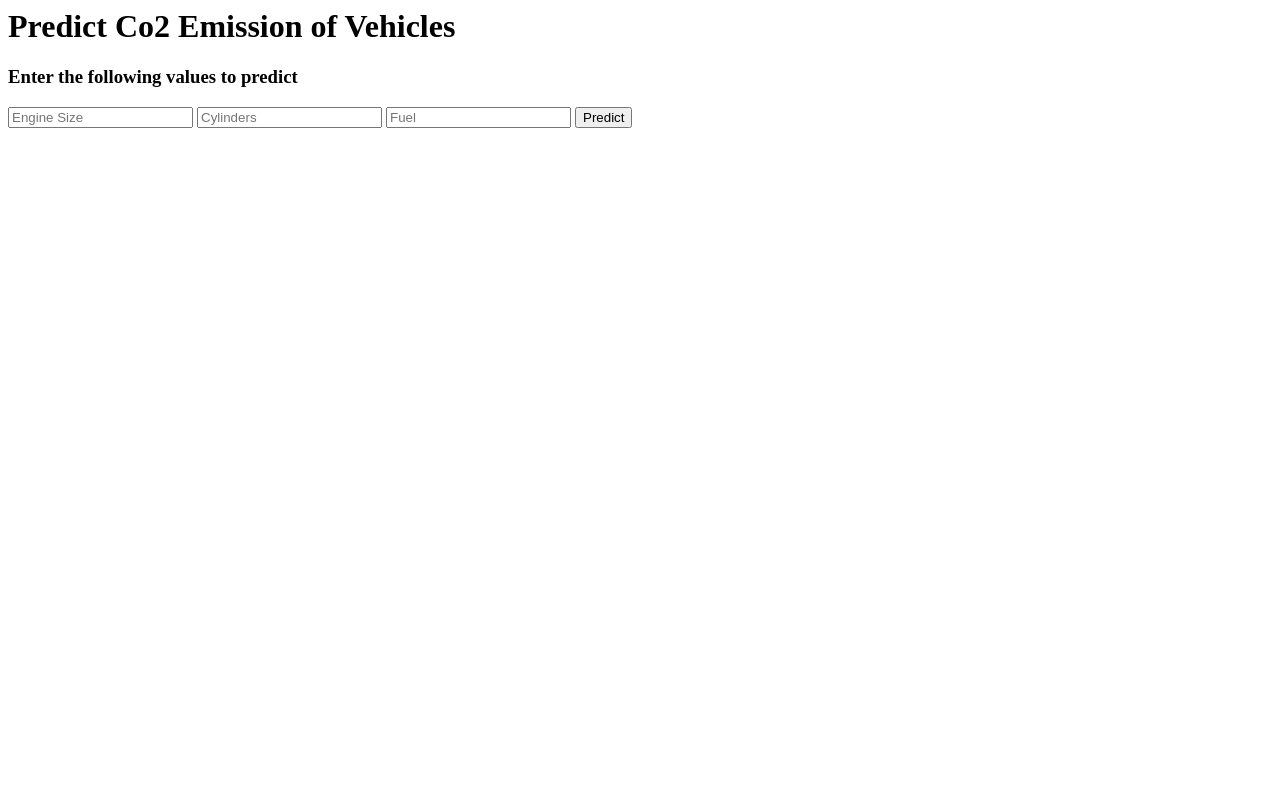
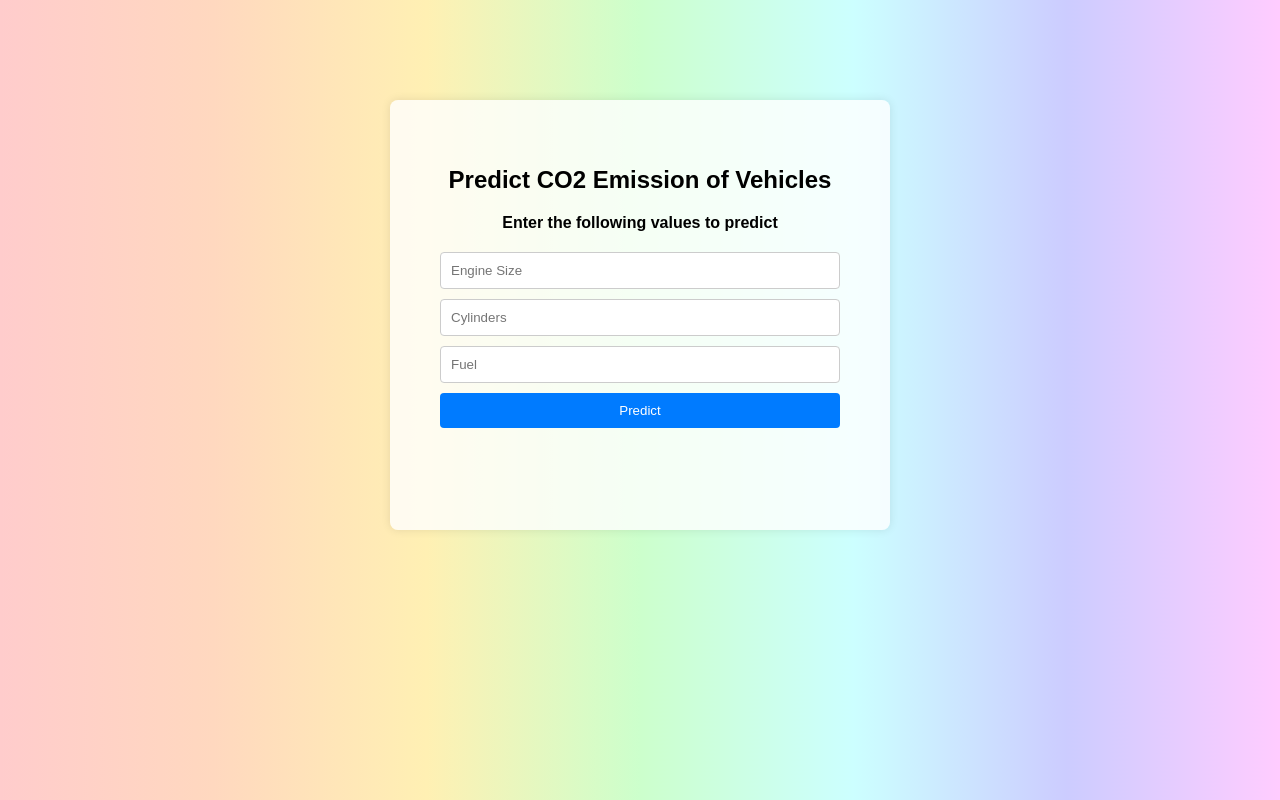
Before and after one commit to vedchaudhari/co2prediction, a Flask app: page / in a window 1280 px wide. Run offline with Flask 3, Linux system fonts and the light colour scheme; parts of the project's set-up code (start-up, migrations or seed data) failed here and were passed over.

Commit message:
Updated Index.html

```diff
--- a/templates/index.html
+++ b/templates/index.html
@@ -1,24 +1,117 @@
+<head>
+    <title>Predict CO2 Emission of Vehicles</title>
+    <style>
+        body {
+            font-family: Arial, sans-serif;
+            margin: 0;
+            padding: 0;
+            box-sizing: border-box;
+            background: linear-gradient(to right,
+            #ffcccc,  /* Light Red */
+            #ffd8bf,  /* Light Orange */
+            #fff0b3,  /* Light Yellow */
+            #ccffcc,  /* Light Green */
+            #ccffff,  /* Light Cyan */
+            #ccccff,  /* Light Blue */
+            #ffccff   /* Light Purple */
+            );
+            background-size: cover;
+        }
+
+        .login {
+            width: 100%;
+            max-width: 400px;
+            margin: 100px auto;
+            background-color: rgba(255, 255, 255, 0.8);
+            padding: 50px;
+            border-radius: 8px;
+            box-shadow: 0 0 10px rgba(0, 0, 0, 0.1);
+            position: relative; /* Ensure z-index works */
+            z-index: 1; /* Ensure it's above the cloud-fumes */
+            text-align: center; /* Center align contents */
+        }
+
+        .login h1 {
+            font-size: 24px;
+            text-align: center;
+            margin-bottom: 20px;
+        }
+
+        .login h3 {
+            font-size: 16px;
+            margin-bottom: 20px;
+        }
+
+        .login form input[type="number"] {
+            width: 100%;
+            padding: 10px;
+            margin-bottom: 10px;
+            border-radius: 4px;
+            border: 1px solid #ccc;
+        }
+
+        .login form button[type="submit"] {
+            width: 100%;
+            padding: 10px;
+            background-color: #007bff;
+            color: #fff;
+            border: none;
+            border-radius: 4px;
+            cursor: pointer;
+        }
+
+        .login form button[type="submit"]:hover {
+            background-color: #0056b3;
+        }
+
+        .error-message {
+            color: red;
+            text-align: center;
+            margin-top: 10px;
+        }
+
+        /* Media Queries */
+        @media only screen and (min-width: 600px) {
+            body {
+                background-size: cover;
+            }
+        }
+
+        @media only screen and (min-width: 600px) {
+            .login {
+                width: 80%;
+            }
+        }
+
+        @media only screen and (min-width: 900px) {
+            .login {
+                width: 70%;
+            }
+        }
+    </style>
+</head>
+<body>
 <div class="login">
-    <h1>Predict Co2 Emission of Vehicles</h1>
-    <h3>Enter the following values to predict </h3>
+    <h1>Predict CO2 Emission of Vehicles</h1>
+    <h3>Enter the following values to predict</h3>
 
     <form action="{{url_for('predict')}}" method="post">
         <input type="number" name="enginesize" placeholder="Engine Size" required="required" step="any"/>
-
+        <br> <!-- Add line break for better spacing -->
         <input type="number" name="cylinders" placeholder="Cylinders" required="required"/>
-
+        <br> <!-- Add line break for better spacing -->
         <input type="number" name="fuel" placeholder="Fuel" required="required" step="any"/>
-
+        <br> <!-- Add line break for better spacing -->
         <button type="submit" class="btn">Predict</button>
-
     </form>
 
     <br>
     <br>
 
     {% if error_message %}
-        <p style="color: red;">{{ error_message }}</p>
+    <p class="error-message">{{ error_message }}</p>
     {% endif %}
 
     {{prediction_text}}
 </div>
+</body>
```
